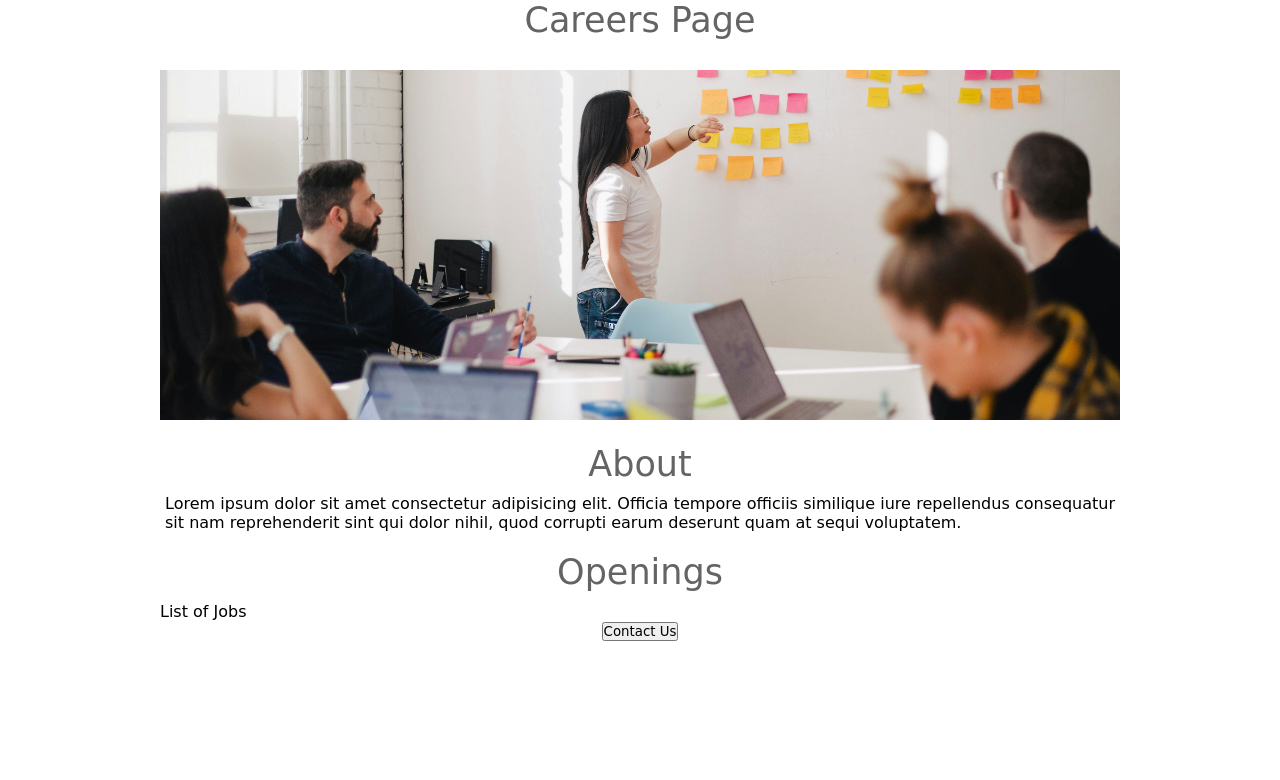
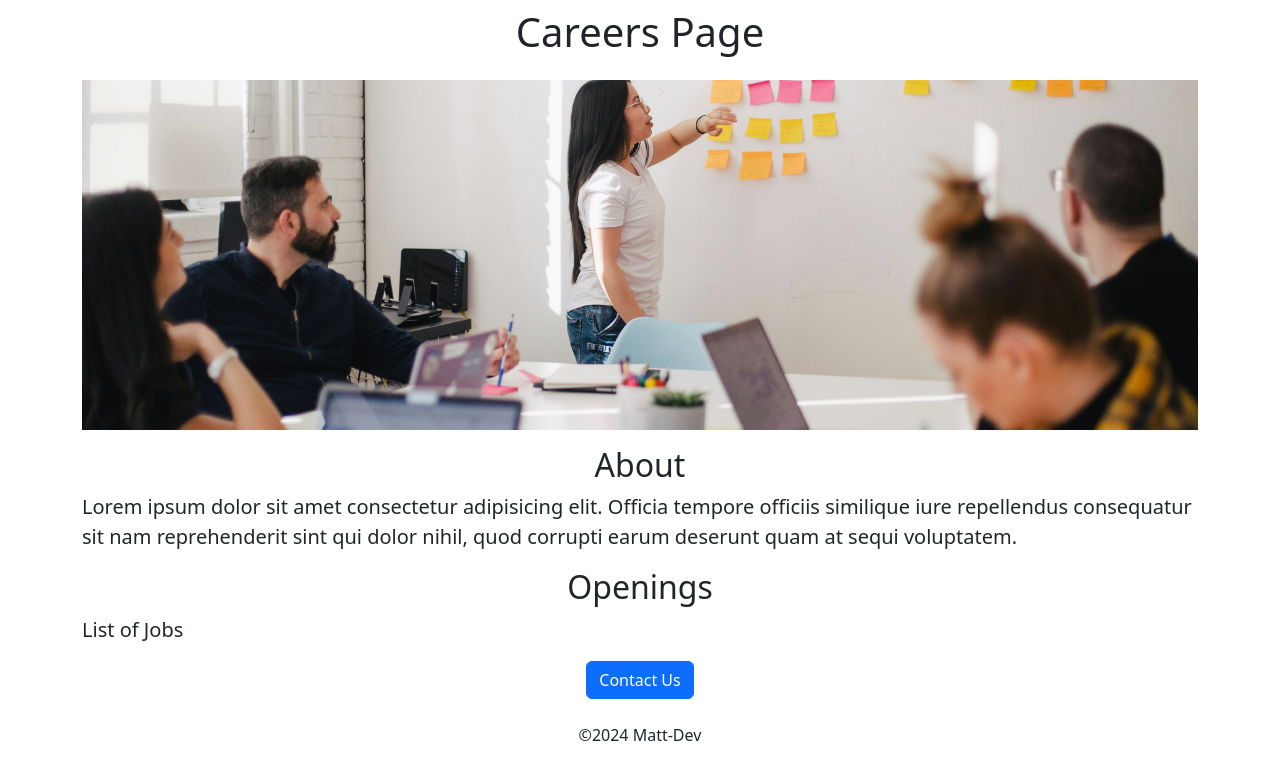
Before and after one commit to OfomiMatthew/careers-website, a Flask app: page / in a window 1280 px wide. Shown: the top 780 px of the page. Run offline with Flask 3, Linux system fonts and the light colour scheme.

Commit message:
styling with Bootstrap 5
utilized Bootstrap 5 library to style html page

```diff
--- a/templates/home.html
+++ b/templates/home.html
@@ -5,32 +5,11 @@
 	<meta http-equiv="X-UA-Compatible" content="IE=edge">
 	<meta name="viewport" content="width=device-width, initial-scale=1.0">
 	<link rel="icon" type="image/x-icon" href="https://th.bing.com/th/id/OIP.36QXEUAxDX2CdXZy7s8yqwHaGL?w=211&h=180&c=7&r=0&o=5&pid=1.7">
+	<link href="https://cdn.jsdelivr.net/npm/bootstrap@5.3.3/dist/css/bootstrap.min.css" rel="stylesheet" integrity="sha384-QWTKZyjpPEjISv5WaRU9OFeRpok6YctnYmDr5pNlyT2bRjXh0JMhjY6hW+ALEwIH" crossorigin="anonymous">
 
 	<title>Home</title>
 		<style>
 
-		*{
-		font-family:cursive;
-		margin:0;
-		padding:0;
-		box-sizing:border-box;
-		}
-	h1,h2{
-	font-size:35px;
-
-		font-weight:normal;
-		color:rgb(100,100,100);
-		text-align:center;
-	}
-
-		h1{
-		margin-bottom:30px;
-		}
-
-		h2{
-		margin-top:20px;
-		margin-bottom:10px;
-		}
 
 		#banner{
 			width:100%;
@@ -38,37 +17,35 @@
 		object-fit:cover;
 		}
 
-		.container{
-			max-width:960px;
-		margin:0 auto;
-		}
 
-		.btn{
-		text-align:center;
-		}
 
-		.about{
-		text-align:justify;
-		padding:0 5px;
-		}
 
 		</style>
 </head>
 
 <body>
 		<div class="container">
-	<h1>Careers Page</h1>
-	<image src="https://74c2efcb-b506-4a38-8595-3a49d36c544f-00-2ey3b9gygkvdf.spock.replit.dev/static/banner.jpg" id="banner" />
+	<h1 class='text-center mt-2 mb-4'>Careers Page</h1>
+	<image class="img-fluid" src="https://74c2efcb-b506-4a38-8595-3a49d36c544f-00-2ey3b9gygkvdf.spock.replit.dev/static/banner.jpg" id="banner" />
 
-		<h2>About</h2>
-		<p class="about">Lorem ipsum dolor sit amet consectetur adipisicing elit. Officia tempore officiis similique iure repellendus consequatur sit nam reprehenderit sint qui dolor nihil, quod corrupti earum deserunt quam at sequi voluptatem.</p>
+		<h2 class='text-center mt-3'>About</h2>
+		<p class="lead">Lorem ipsum dolor sit amet consectetur adipisicing elit. Officia tempore officiis similique iure repellendus consequatur sit nam reprehenderit sint qui dolor nihil, quod corrupti earum deserunt quam at sequi voluptatem.</p>
 
-		<h2>Openings</h2>
-		<p>List of Jobs</p>
-		<div class="btn">
-		<button>Contact Us</button>
+		<h2 class='text-center mt-3'>Openings</h2>
+		<p class="lead">List of Jobs</p>
+		<div class="text-center">
+		<button class='btn btn-primary'>Contact Us</button>
+			<p class="copy mt-4">&copy; </p>
 		</div>
 </div>
-</head>
+	<script src="https://cdn.jsdelivr.net/npm/@popperjs/core@2.11.8/dist/umd/popper.min.js" integrity="sha384-I7E8VVD/ismYTF4hNIPjVp/Zjvgyol6VFvRkX/vR+Vc4jQkC+hVqc2pM8ODewa9r" crossorigin="anonymous"></script>
+	<script src="https://cdn.jsdelivr.net/npm/bootstrap@5.3.3/dist/js/bootstrap.min.js" integrity="sha384-0pUGZvbkm6XF6gxjEnlmuGrJXVbNuzT9qBBavbLwCsOGabYfZo0T0to5eqruptLy" crossorigin="anonymous"></script>
 </body>
+
+	<script>
+let p = document.querySelector('.copy');
+		let date = new Date();
+		p.innerText+= date.getFullYear() + " Matt-Dev";
+
+	</script>
 </html>
```
